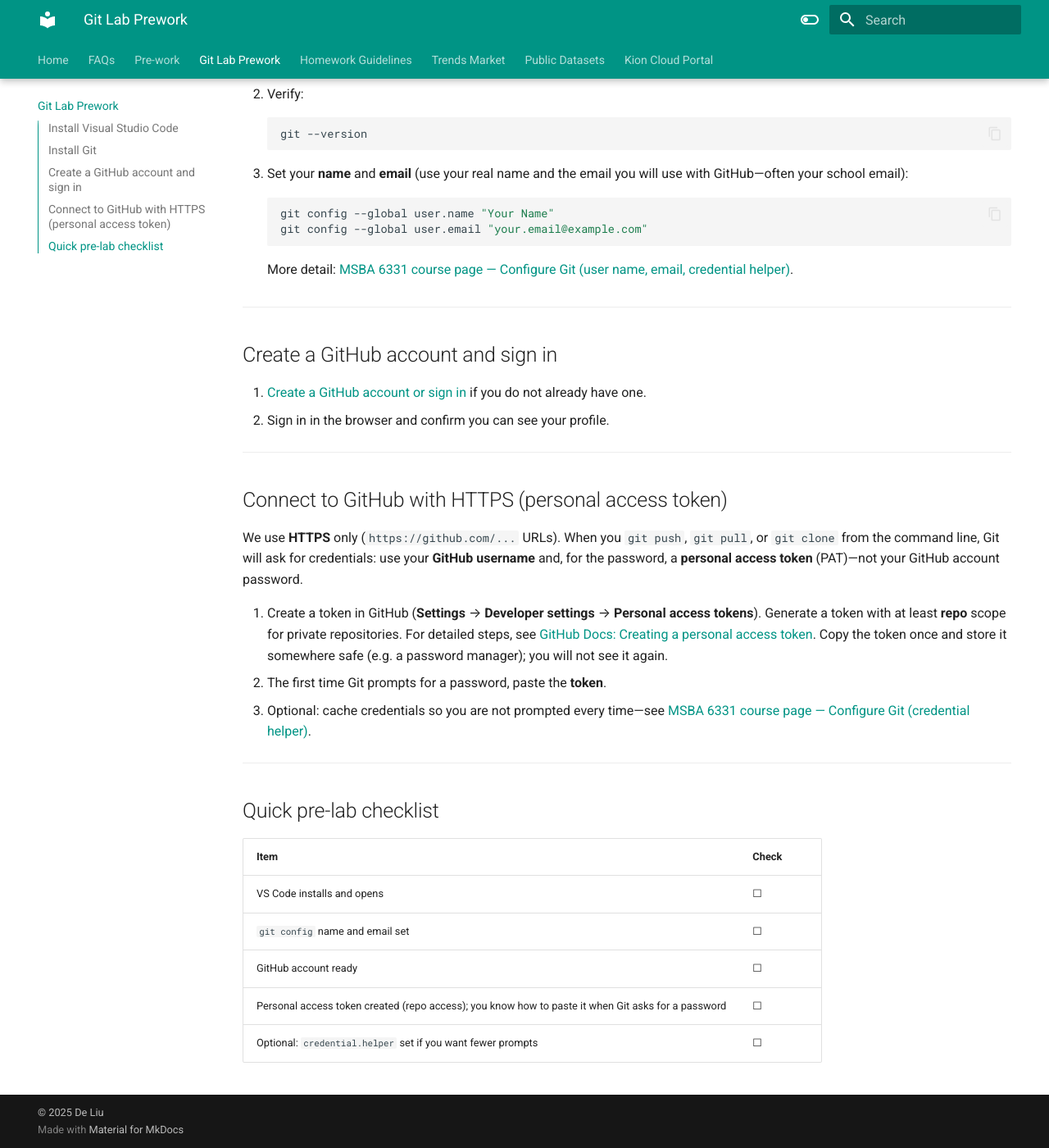
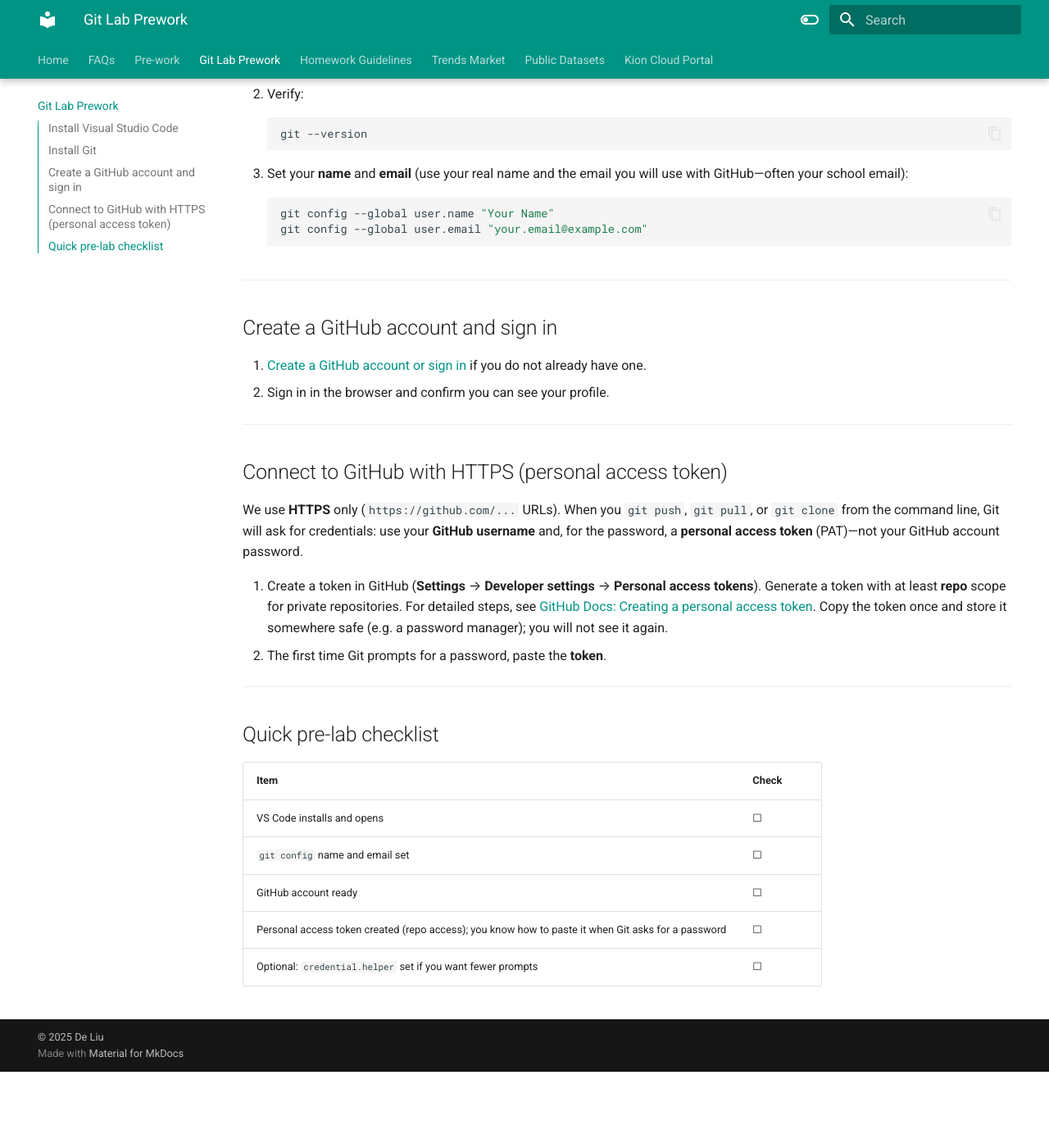
Before and after one commit to de4liu/bigdata, an MkDocs documentation site: the page built from docs/git_prework.md, in a window 1280 px wide and 1400 px high, scrolled down 864 px. Shown: the whole window at 82% size. Built offline with MkDocs 1.6.1 and Material for MkDocs 9.7.7, drawn with Linux system fonts in a browser that asks for light colours; after the commit the page ends 2171 px from its top, so only the background shows below that.

Commit message:
fix tab issues

````diff
--- a/docs/git_prework.md
+++ b/docs/git_prework.md
@@ -40,8 +40,6 @@
     git config --global user.email "your.email@example.com"
     ```
 
-    More detail: [MSBA 6331 course page — Configure Git (user name, email, credential helper)](https://de4liu.github.io/bigdata/FAQs/configGit/).
-
 ---
 
 ## Create a GitHub account and sign in
@@ -57,7 +55,6 @@
 
 1. Create a token in GitHub (**Settings** → **Developer settings** → **Personal access tokens**). Generate a token with at least **repo** scope for private repositories. For detailed steps, see [GitHub Docs: Creating a personal access token](https://docs.github.com/en/authentication/keeping-your-account-and-data-secure/managing-your-personal-access-tokens#creating-a-personal-access-token-classic). Copy the token once and store it somewhere safe (e.g. a password manager); you will not see it again.
 2. The first time Git prompts for a password, paste the **token**.
-3. Optional: cache credentials so you are not prompted every time—see [MSBA 6331 course page — Configure Git (credential helper)](https://de4liu.github.io/bigdata/FAQs/configGit/).
 
 ---
 
````
